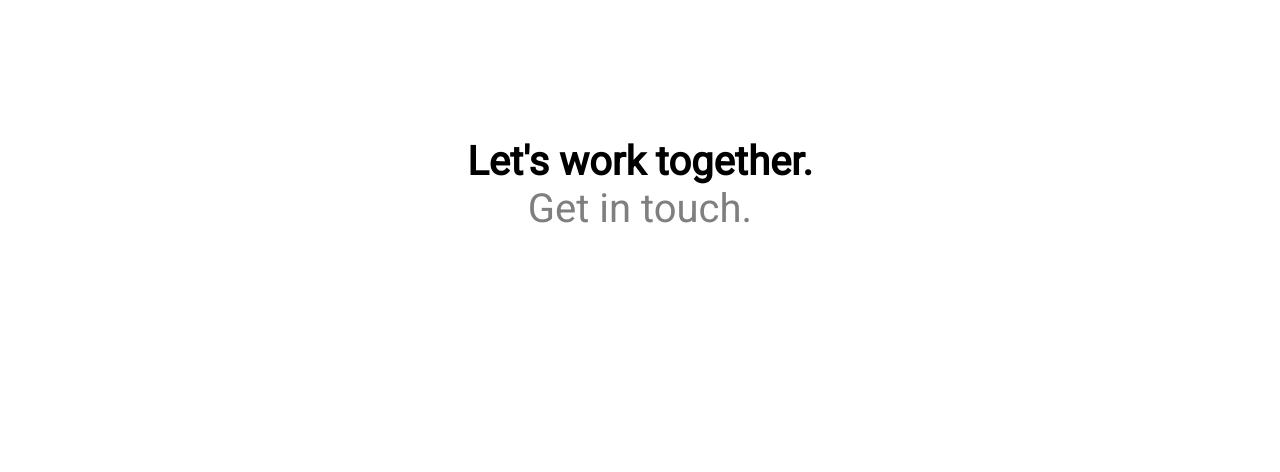
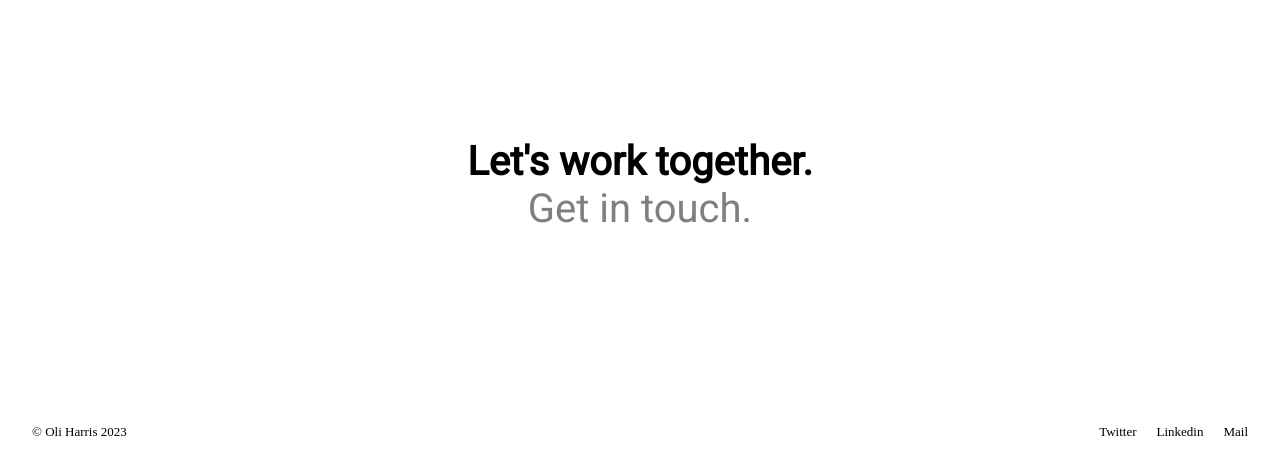
Before and after one commit to JG-0204/product-landing-page, a plain HTML site: page index.html in a window 1280 px wide. Shown: the part 3505-3977 px from the top of the page. Before the commit the page ends 3897 px from the top, so only its background shows below. Drawn offline with nearby package versions, Linux system fonts and the light colour scheme.

Commit message:
Add and style footer

```diff
--- a/index.html
+++ b/index.html
@@ -94,5 +94,13 @@
             <p><a href="#">Get in touch.</a></p>
          </section>
       </main>
+      <footer>
+         <p>© Oli Harris 2023</p>
+         <ul>
+            <li><a href="#">Twitter</a></li>
+            <li><a href="#">Linkedin</a></li>
+            <li><a href="#">Mail</a></li>
+         </ul>
+      </footer>
    </body>
 </html>
--- a/styles.css
+++ b/styles.css
@@ -140,3 +140,29 @@ img:hover {
 .call-to-action a:hover {
    color: #7f7f7fb2;
 }
+
+footer {
+   padding: 2rem;
+   width: 100%;
+   max-width: 1441px;
+   display: flex;
+   place-content: center space-between;
+   margin: 0 auto;
+}
+
+footer * {
+   font-size: 13px;
+}
+
+footer ul {
+   gap: 20px;
+}
+
+footer ul li a {
+   text-decoration: none;
+   color: #000000;
+}
+
+footer ul li a:hover {
+   color: #7f7f7fb2;
+}
```
